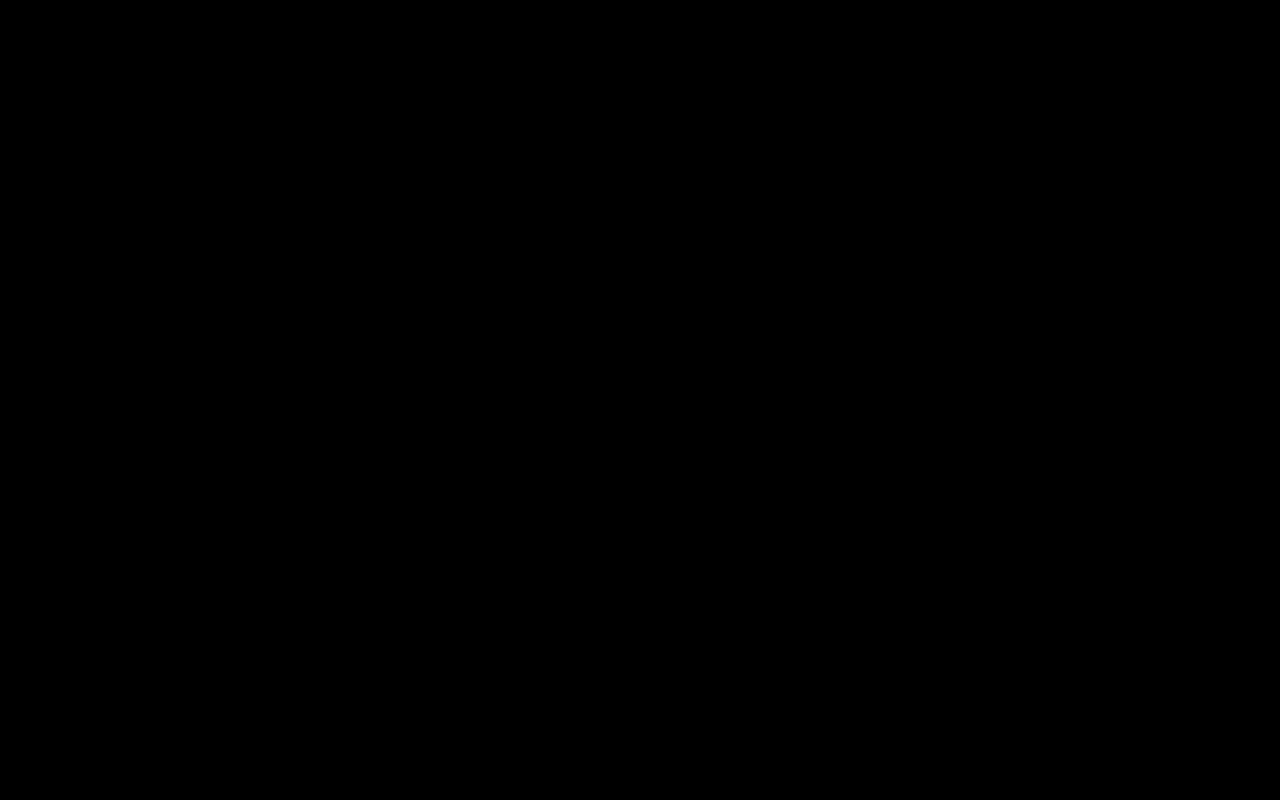
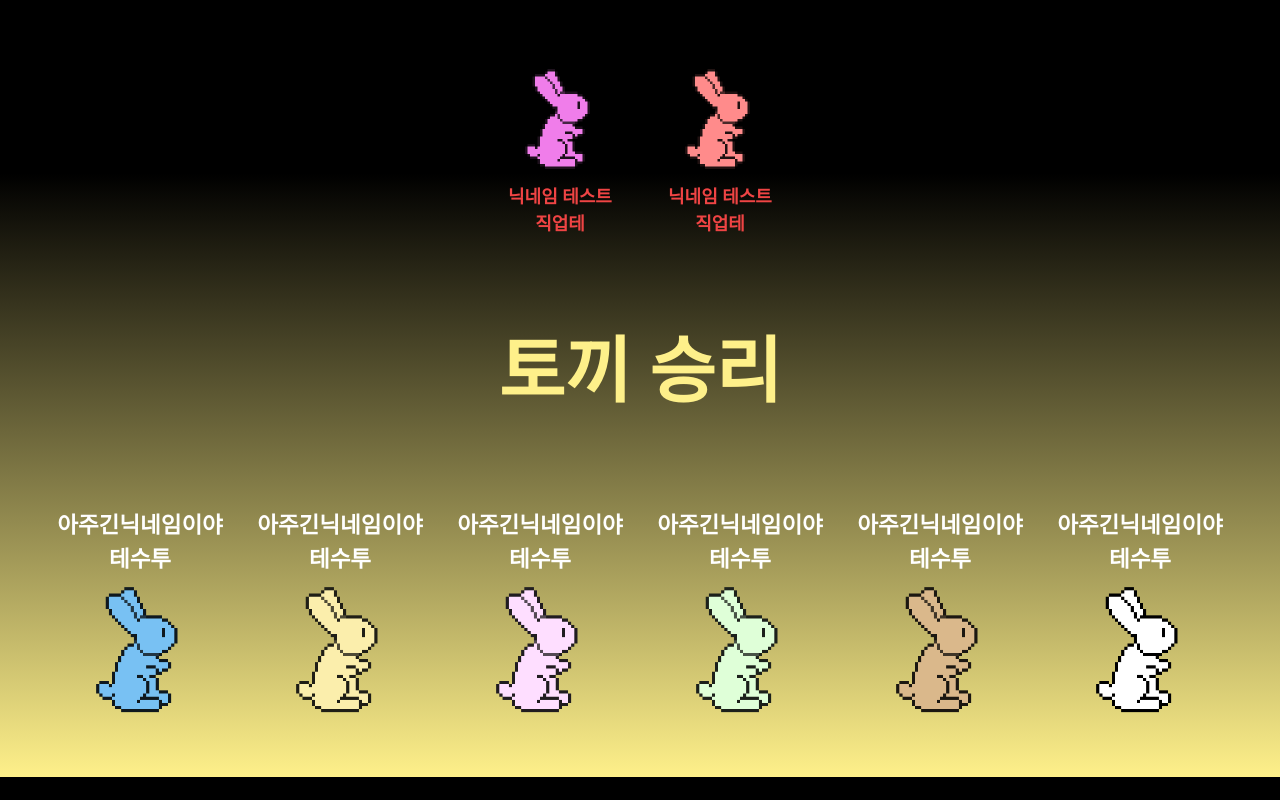
Before and after one commit to tlalswn23/whostheazara, a React (Vite) app in the folder FE/: page /result in a window 1280 px wide. Before the commit this address had no page. Built offline with nearby package versions, Linux system fonts and the light colour scheme; a web font is replaced by a local one.

Commit message:
Feat: 결과 화면 UI

```diff
--- a/FE/src/App.tsx
+++ b/FE/src/App.tsx
@@ -13,6 +13,7 @@ import { MainLayout } from "./layouts/MainLayout";
 import { WebSocketProvider } from "./context/socketContext";
 import { RoomSettingProvider } from "./context/roomSettingContext";
 import { Game } from "./pages/Game";
+import { Result } from "./pages/Result";
 
 function App() {
   return (
@@ -38,6 +39,9 @@ function App() {
                     <Route element={<PrivateRoute requireAuth={true} />}>
                       <Route path="/game" element={<Game />} />
                     </Route>
+                    <Route element={<PrivateRoute requireAuth={true} />}>
+                      <Route path="/result" element={<Result />} />
+                    </Route>
                   </Routes>
                 </MainLayout>
               </RoomSettingProvider>
--- /dev/null
+++ b/FE/src/components/result/ResultForm.tsx
@@ -0,0 +1,30 @@
+import { ResultLose } from "./ResultLose";
+import { ResultWin } from "./ResultWin";
+
+export const ResultForm = () => {
+  const user = [1, 1, 1, 1, 2, 1, 2, 1];
+  const rabbitWin = 1;
+  return (
+    <>
+      <div
+        className={`flex flex-col justify-around w-full h-full bg-gradient-to-b from-black from-20% font-bold ${
+          rabbitWin !== 2 ? "to-yellow-200" : "to-green-200"
+        }`}
+      >
+        <div className={`flex justify-center ${rabbitWin !== 2 ? "text-red-500" : "text-white"}`}>
+          {user.map((item, index) => {
+            return item !== rabbitWin && <ResultLose index={index} key={index} />;
+          })}
+        </div>
+        <p className={`text-[72px] text-center font-bold ${rabbitWin !== 2 ? "text-yellow-200" : "text-green-200"}`}>
+          {rabbitWin !== 2 ? "토끼 승리" : "자라 승리"}
+        </p>
+        <div className={`flex justify-center ${rabbitWin === 2 ? "text-red-500" : "text-white"}`}>
+          {user.map((item, index) => {
+            return item === rabbitWin && <ResultWin index={index} key={index} />;
+          })}
+        </div>
+      </div>
+    </>
+  );
+};
--- /dev/null
+++ b/FE/src/components/result/ResultLose.tsx
@@ -0,0 +1,24 @@
+import { RABBIT_MAP } from "../../constants/RabbitMap";
+import { RABBIT_STATE_MAP } from "../../constants/RabbitStateMap";
+
+interface ResultLoseProps {
+  index: number;
+}
+
+export const ResultLose = ({ index }: ResultLoseProps) => {
+  const nickname = "닉네임 테스트";
+  const job = "직업테";
+  return (
+    <>
+      <div className="flex flex-col justify-center w-[160px] h-200px]">
+        <div className="flex justify-center items-center w-[160px] h-[120px]">
+          <img className="w-[160px] h-[160px]" src={RABBIT_MAP[index].IMG[RABBIT_STATE_MAP.STAND]} />
+        </div>
+        <div className="w-[160px] flex flex-col items-center text-[18px]">
+          <p className="w-auto">{nickname}</p>
+          <p className="w-auto">{job}</p>
+        </div>
+      </div>
+    </>
+  );
+};
--- /dev/null
+++ b/FE/src/components/result/ResultWin.tsx
@@ -0,0 +1,24 @@
+import { RABBIT_MAP } from "../../constants/RabbitMap";
+import { RABBIT_STATE_MAP } from "../../constants/RabbitStateMap";
+
+interface ResultLoseProps {
+  index: number;
+}
+
+export const ResultWin = ({ index }: ResultLoseProps) => {
+  const nickname = "아주긴닉네임이야";
+  const job = "테수투";
+  return (
+    <>
+      <div className="flex flex-col justify-center w-[200px] h-250px]">
+        <div className="w-[200px] flex flex-col items-center text-[22.5px]">
+          <p className="w-auto">{nickname}</p>
+          <p className="w-auto">{job}</p>
+        </div>
+        <div className="flex justify-center items-center w-[200px] h-[160px]">
+          <img className="w-[200px] h-[200x]" src={RABBIT_MAP[index].IMG[RABBIT_STATE_MAP.STAND]} />
+        </div>
+      </div>
+    </>
+  );
+};
--- /dev/null
+++ b/FE/src/layouts/ResultLayout.tsx
@@ -0,0 +1,16 @@
+import { useState } from "react";
+import resultZaraBg from "../assets/img/profileBg.png";
+import resultRabbitBg from "../assets/img/lobbyBg.png";
+
+import { LayoutChildrenProps } from "../types/LayoutChildrenProps";
+
+export const ResultLayout = ({ children }: LayoutChildrenProps) => {
+  const [backgroundImage, setBackGroundImage] = useState(resultRabbitBg);
+  return (
+    <div
+      className={`relative 3xl:w-[1920px] w-[1536px] 3xl:h-[942px] h-[754px] flex justify-center items-center bg-cover transition ease-in-out duration-1000 animate-fade-in`}
+    >
+      {children}
+    </div>
+  );
+};
--- /dev/null
+++ b/FE/src/pages/Result.tsx
@@ -0,0 +1,10 @@
+import { ResultForm } from "../components/result/ResultForm";
+import { ResultLayout } from "../layouts/ResultLayout";
+
+export const Result = () => {
+  return (
+    <ResultLayout>
+      <ResultForm />
+    </ResultLayout>
+  );
+};
```
